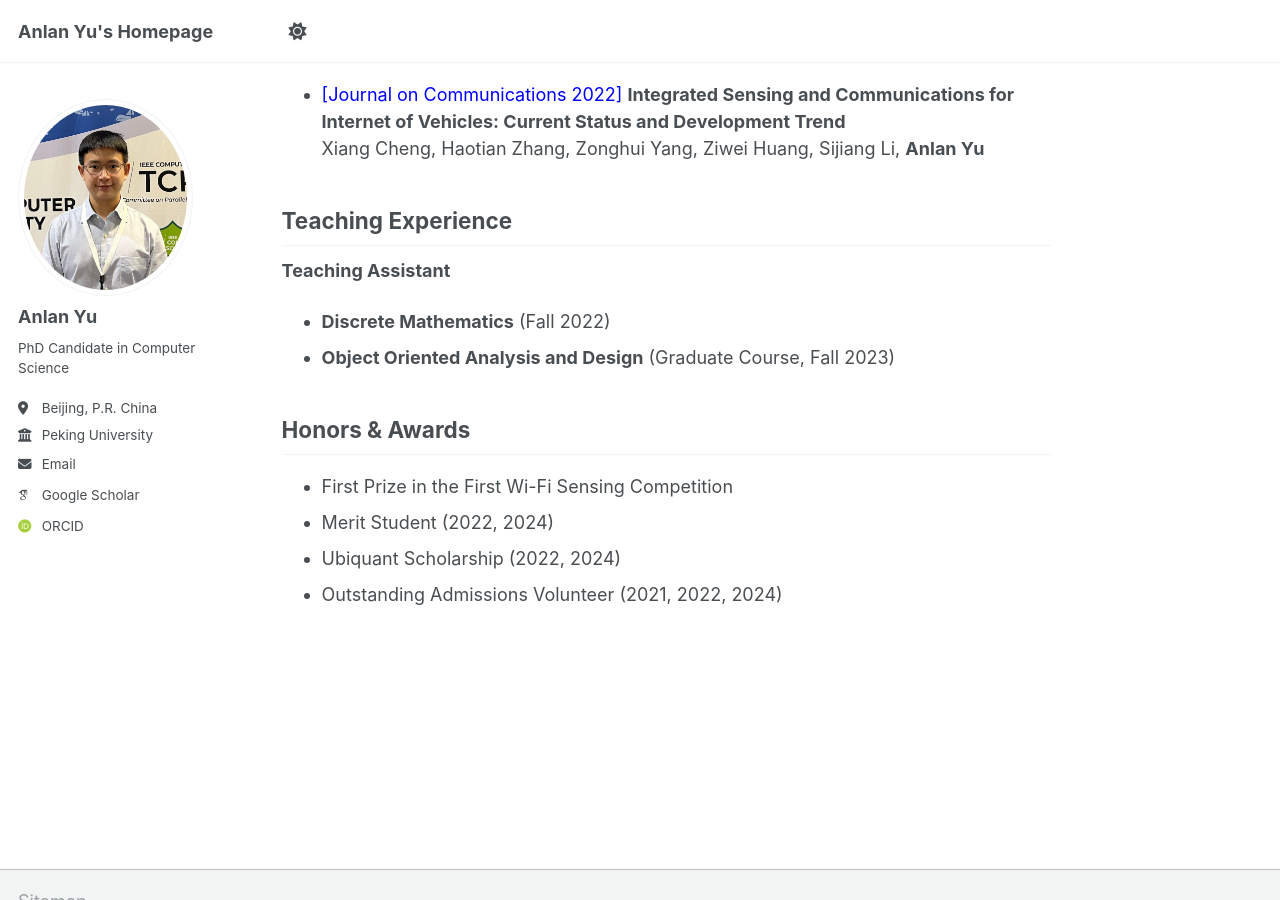
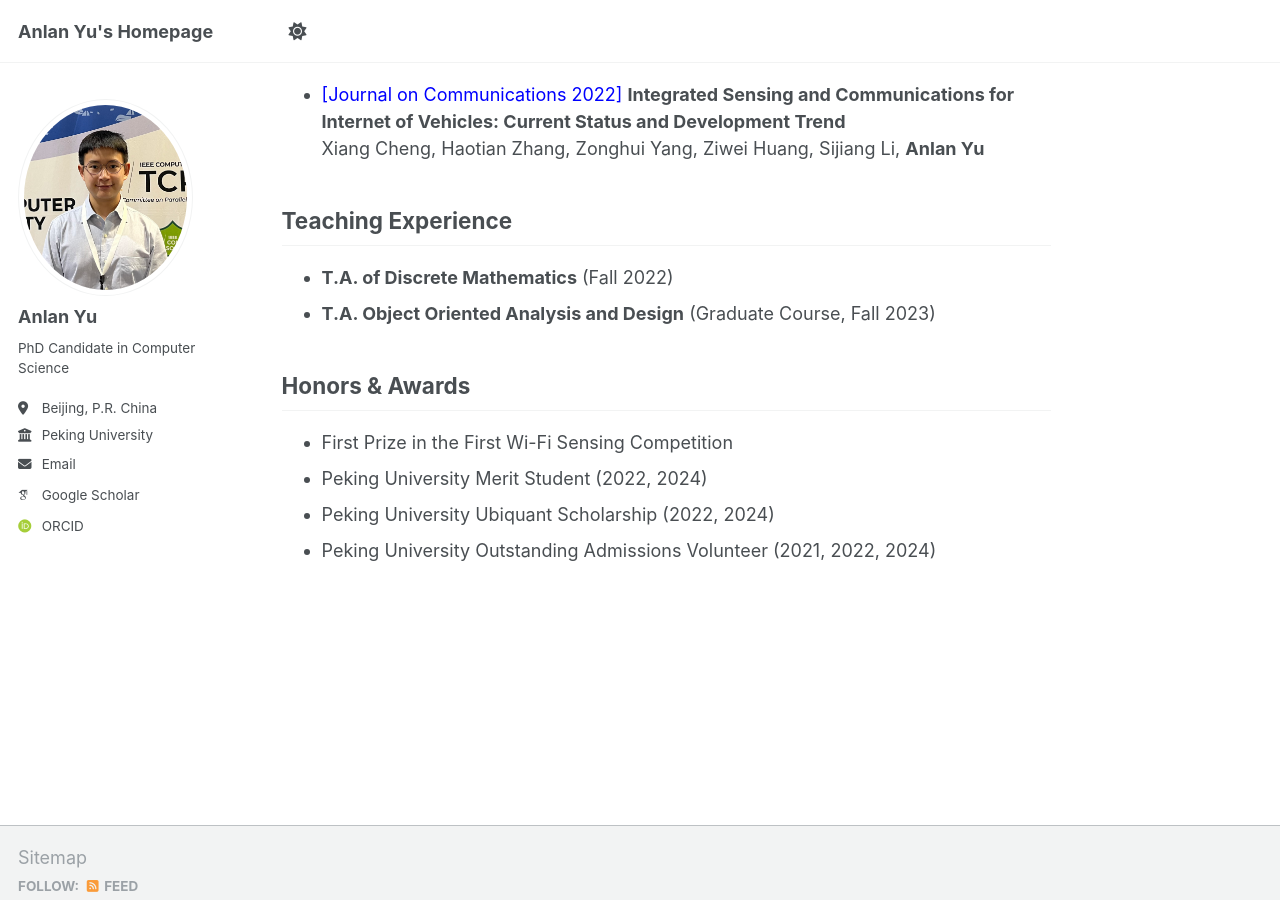
Before and after one commit to Yu-Anlan/yu-anlan.github.io, a Jekyll site: the page built from _pages/about.md, in a window 1280 px wide and 900 px high, scrolled down 1482 px. Built offline with Jekyll 4.4.1, drawn with Linux system fonts in a browser that asks for light colours; some web fonts are replaced; a script that is not in the unit is left out.

Commit message:
Update about.md

```diff
--- a/_pages/about.md
+++ b/_pages/about.md
@@ -31,10 +31,10 @@ My research centers on pervasive computing, wireless sensing, and mobile computi
   Xuanzhi Wang, **Anlan Yu**, Kai Niu, Weiyan Shi, Junzhe Wang, Zhiyun Yao, Rahul C Shah, Hong Lu, Daqing Zhang
 
 ### 2023
-- <span style="color:blue">[IMWUT (Ubicomp 2023)]</span> **UniFi: A Unified Framework for Generalizable Gesture Recognition with Wi-Fi Signals Using Consistency-guided Multi-View Networks**
+- <span style="color:green">[IMWUT (Ubicomp 2023)]</span> **UniFi: A Unified Framework for Generalizable Gesture Recognition with Wi-Fi Signals Using Consistency-guided Multi-View Networks**
   Yan Liu, **Anlan Yu**, Leye Wang, Bin Guo, Yang Li, Enze Yi, Daqing Zhang
 
-- <span style="color:blue">[IMWUT (Ubicomp 2023)]</span> **WiMeasure: Millimeter-level Object Size Measurement with Commodity WiFi Devices**
+- <span style="color:green">[IMWUT (Ubicomp 2023)]</span> **WiMeasure: Millimeter-level Object Size Measurement with Commodity WiFi Devices**
   Xuanzhi Wang, Kai Niu, **Anlan Yu**, Jie Xiong, Zhiyun Yao, Junzhe Wang, Wenwei Li, Daqing Zhang
 
 ### 2022
@@ -44,12 +44,11 @@ My research centers on pervasive computing, wireless sensing, and mobile computi
 
 ## Teaching Experience
 
-**Teaching Assistant**
-- **Discrete Mathematics** (Fall 2022)
-- **Object Oriented Analysis and Design** (Graduate Course, Fall 2023)
+- **T.A. of Discrete Mathematics** (Fall 2022)
+- **T.A. Object Oriented Analysis and Design** (Graduate Course, Fall 2023)
 
 ## Honors & Awards
 - First Prize in the First Wi-Fi Sensing Competition
-- Merit Student (2022, 2024)
-- Ubiquant Scholarship (2022, 2024)
-- Outstanding Admissions Volunteer (2021, 2022, 2024)
+- Peking University Merit Student (2022, 2024)
+- Peking University Ubiquant Scholarship (2022, 2024)
+- Peking University Outstanding Admissions Volunteer (2021, 2022, 2024)
```
